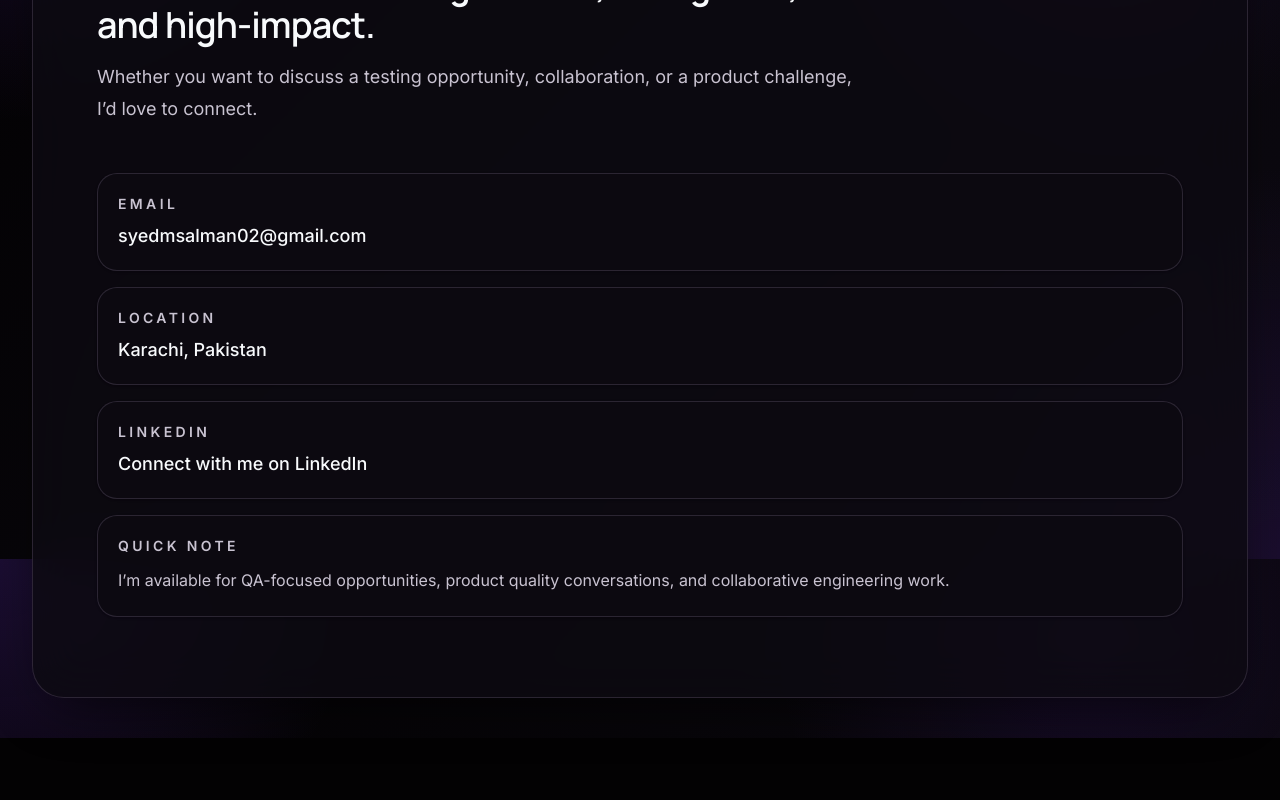
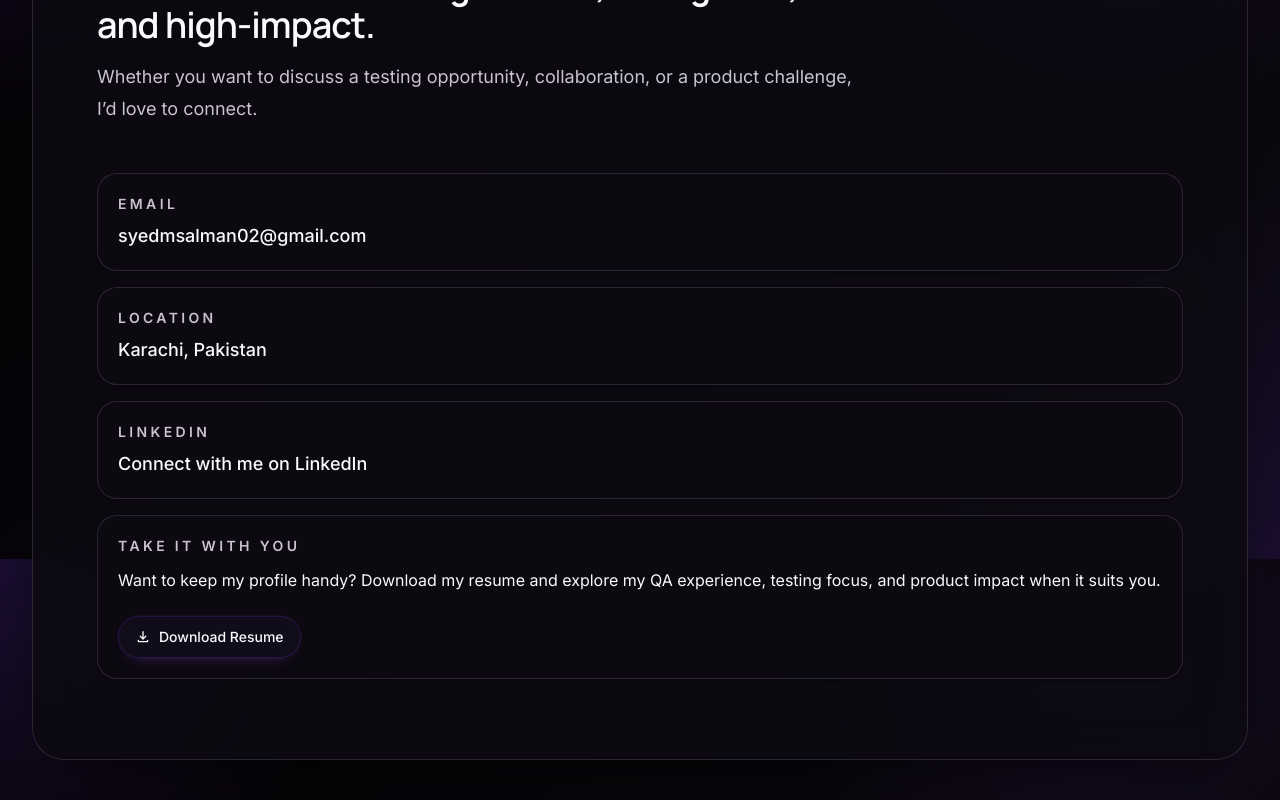
Before and after one commit to Salman-Zaidi-11/salman-portfolio, a React (Vite) app: page / in a window 1280 px wide. Shown: the part 7441-8241 px from the top of the page. Before the commit the page ends 8179 px from the top, so only its background shows below. Built offline with nearby package versions, Linux system fonts and the light colour scheme.

Commit message:
Resume Added

```diff
--- a/src/components/Contact.tsx
+++ b/src/components/Contact.tsx
@@ -58,10 +58,20 @@ function Contact() {
           ))}
 
           <div className="rounded-[1.25rem] border border-[var(--border)] bg-[var(--surface)] p-5 shadow-sm">
-            <p className="text-sm font-semibold uppercase tracking-[0.24em] text-[var(--text-muted)]">Quick Note</p>
-            <p className="mt-2 text-base leading-8 text-[var(--text-muted)]">
-              I’m available for QA-focused opportunities, product quality conversations, and collaborative engineering work.
+            <p className="text-sm font-semibold uppercase tracking-[0.24em] text-[var(--text-muted)]">Take it with you</p>
+            <p className="mt-2 text-base leading-8 text-[var(--text)]">
+              Want to keep my profile handy? Download my resume and explore my QA experience, testing focus, and product impact when it suits you.
             </p>
+            <a
+              href="/resume.pdf"
+              download
+              className="mt-5 inline-flex items-center gap-2 rounded-full border border-[var(--accent)]/20 bg-[var(--surface-strong)]/70 px-4 py-2.5 text-sm font-medium text-[var(--text)] shadow-[0_0_0_1px_rgba(168,85,247,0.08),0_8px_18px_-14px_rgba(168,85,247,0.55)] backdrop-blur-md transition-all duration-200 hover:-translate-y-0.5 hover:border-[var(--accent)]/35 hover:bg-[var(--surface-strong)] hover:shadow-[0_0_0_1px_rgba(168,85,247,0.12),0_10px_24px_-14px_rgba(168,85,247,0.7)]"
+            >
+              <svg viewBox="0 0 24 24" aria-hidden="true" className="h-4 w-4 fill-current">
+                <path d="M12 3a1 1 0 0 1 1 1v8.59l2.3-2.3a1 1 0 1 1 1.4 1.42l-4 4a1 1 0 0 1-1.4 0l-4-4a1 1 0 1 1 1.4-1.42L11 12.59V4a1 1 0 0 1 1-1zm-7 13a1 1 0 0 1 1 1v1h12v-1a1 1 0 1 1 2 0v1a2 2 0 0 1-2 2H6a2 2 0 0 1-2-2v-1a1 1 0 0 1 1-1z"/>
+              </svg>
+              Download Resume
+            </a>
           </div>
         </motion.div>
       </div>
```
